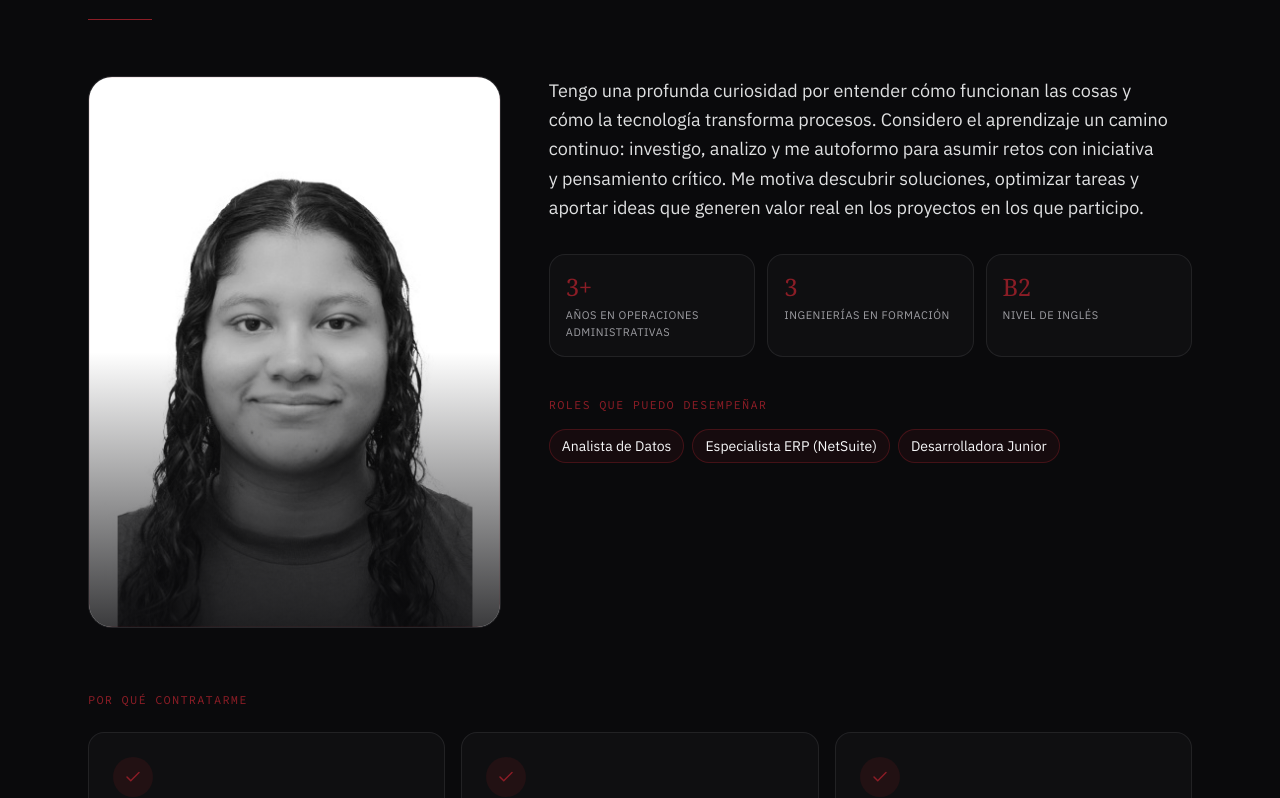
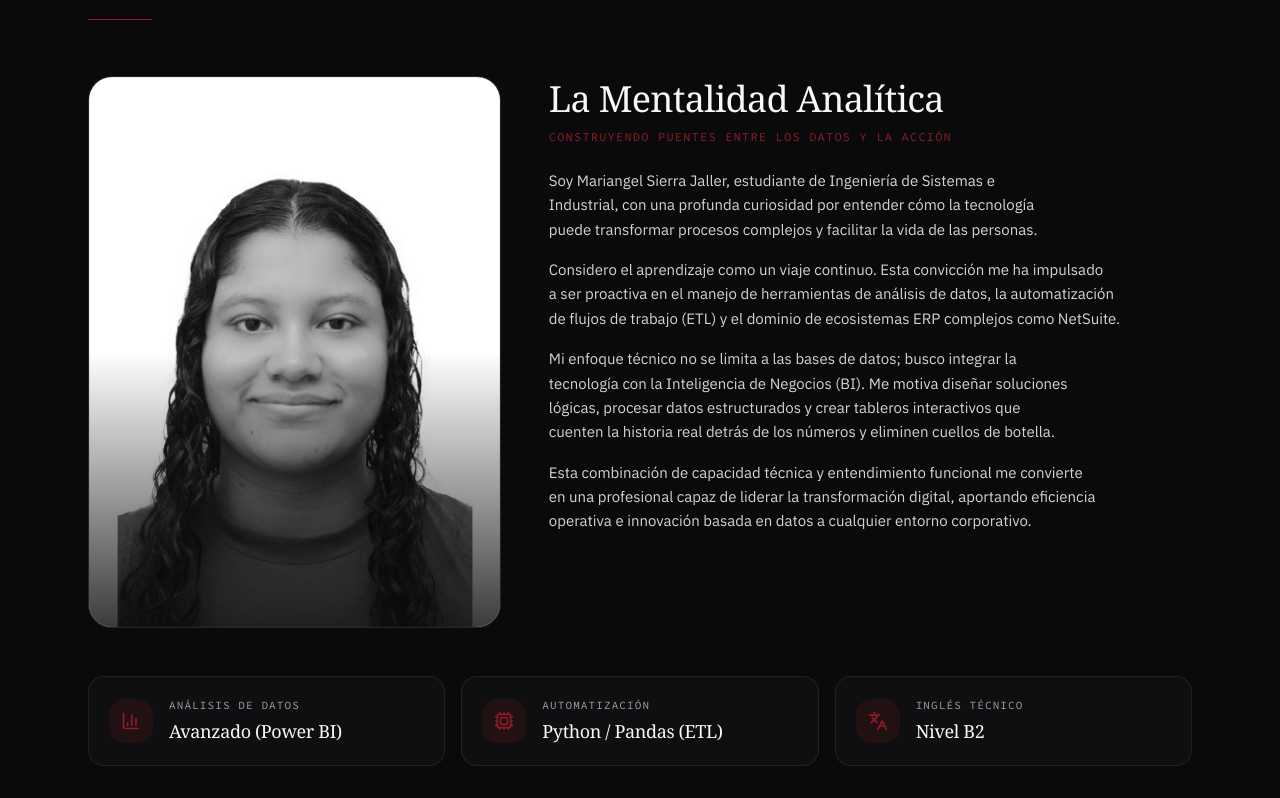
Before and after one commit to MariangelSierraJaller/mariangelsierrajaller.github.io, a React (Vite) app: page /es in a window 1280 px wide. Shown: the part 1122-1920 px from the top of the page. Built offline with nearby package versions, Linux system fonts and the light colour scheme; a web font is replaced by a local one.

Commit message:
Restructure About section and update translations

```diff
--- a/src/components/AboutSection.tsx
+++ b/src/components/AboutSection.tsx
@@ -1,25 +1,41 @@
 import { AnimatePresence, motion } from "framer-motion";
-import { Check } from "lucide-react";
+import { BarChart3, Briefcase, Check, Cpu, GraduationCap, Languages, Sparkles } from "lucide-react";
+import type { LucideIcon } from "lucide-react";
 import { useLang } from "@/context/LanguageContext";
 import { useProfile } from "@/context/ProfileContext";
 import SectionHeader from "@/components/SectionHeader";
 import portrait from "@/assets/portrait.jpg";
 
 interface Stat {
+  icon: string;
+  label: string;
   value: string;
-  label: string;
+}
+interface ProfileCopy {
+  heading: string;
+  subheading: string;
+  paragraphs: string[];
+  stats: Stat[];
+  roles: string[];
 }
 interface Why {
   title: string;
   desc: string;
 }
 
+const ICONS: Record<string, LucideIcon> = {
+  Briefcase,
+  GraduationCap,
+  Languages,
+  BarChart3,
+  Cpu,
+  Sparkles,
+};
+
 export default function AboutSection() {
   const { t } = useLang();
   const { profile } = useProfile();
-  const body = t<string>(`about.${profile}`);
-  const stats = t<Stat[]>("about.stats");
-  const roles = t<string[]>(`about.roles.${profile}`);
+  const copy = t<ProfileCopy>(`about.${profile}`);
   const whyList = t<Why[]>("about.why");
 
   return (
@@ -40,38 +56,78 @@ export default function AboutSection() {
           </div>
         </div>
 
-        {/* Copy + stats */}
+        {/* Copy */}
         <div className="md:col-span-3">
           <AnimatePresence mode="wait">
-            <motion.p
+            <motion.div
               key={profile}
               initial={{ opacity: 0, y: 12 }}
               animate={{ opacity: 1, y: 0 }}
               exit={{ opacity: 0, y: -8 }}
               transition={{ duration: 0.35 }}
-              className="text-lg leading-relaxed text-foreground/90 text-balance"
             >
-              {body}
-            </motion.p>
+              <h3 className="font-display text-3xl leading-tight text-foreground md:text-4xl">
+                {copy.heading}
+              </h3>
+              <p className="mt-2 font-mono text-xs uppercase tracking-widest text-primary">
+                {copy.subheading}
+              </p>
+              <div className="mt-6 space-y-4">
+                {copy.paragraphs.map((p, i) => (
+                  <p
+                    key={i}
+                    className="text-[15px] leading-relaxed text-foreground/85 text-balance"
+                  >
+                    {p}
+                  </p>
+                ))}
+              </div>
+            </motion.div>
           </AnimatePresence>
+        </div>
+      </div>
 
-          <div className="mt-8 grid grid-cols-3 gap-3">
-            {stats.map((s) => (
-              <div key={s.label} className="rounded-2xl border border-border bg-card/60 p-4 hover-glow">
-                <div className="font-display text-2xl text-primary">{s.value}</div>
-                <div className="mt-1 text-[11px] uppercase tracking-wider text-muted-foreground">
+      {/* Metric cards */}
+      <div className="mt-12">
+        <AnimatePresence mode="wait">
+          <motion.div
+            key={profile}
+            initial={{ opacity: 0, y: 10 }}
+            animate={{ opacity: 1, y: 0 }}
+            exit={{ opacity: 0, y: -6 }}
+            transition={{ duration: 0.35 }}
+            className="grid gap-4 md:grid-cols-3"
+          >
+            {copy.stats.map((s) => {
+              const Icon = ICONS[s.icon] ?? Sparkles;
+              return (
+                <div
+                  key={s.label}
+                  className="flex items-center gap-4 rounded-2xl border border-border bg-card/60 p-5 hover-glow"
+                >
+                  <div className="grid h-11 w-11 shrink-0 place-items-center rounded-xl bg-primary/15 text-primary">
+                    <Icon size={20} />
+                  </div>
+                  <div className="min-w-0">
+                    <div className="font-mono text-[11px] uppercase tracking-widest text-muted-foreground">
                       {s.label}
                     </div>
+                    <div className="mt-1 font-display text-lg text-foreground truncate">
+                      {s.value}
                     </div>
-            ))}
+                  </div>
+                </div>
+              );
+            })}
+          </motion.div>
+        </AnimatePresence>
       </div>
 
       {/* Roles */}
-          <div className="mt-10">
+      <div className="mt-12">
         <h3 className="font-mono text-xs uppercase tracking-widest text-primary">
           {t<string>("about.rolesTitle")}
         </h3>
-            <div className="mt-4 flex flex-wrap gap-2">
         <AnimatePresence mode="wait">
           <motion.div
             key={profile}
@@ -79,9 +135,9 @@ export default function AboutSection() {
             animate={{ opacity: 1, y: 0 }}
             exit={{ opacity: 0, y: -4 }}
             transition={{ duration: 0.3 }}
-                  className="flex flex-wrap gap-2"
+            className="mt-4 flex flex-wrap gap-2"
           >
-                  {roles.map((r) => (
+            {copy.roles.map((r) => (
               <span
                 key={r}
                 className="rounded-full border border-primary/40 bg-primary/10 px-3 py-1.5 text-sm text-foreground"
@@ -91,9 +147,6 @@ export default function AboutSection() {
             ))}
           </motion.div>
         </AnimatePresence>
-            </div>
-          </div>
-        </div>
       </div>
 
       {/* Why hire me */}
--- a/src/i18n/en.json
+++ b/src/i18n/en.json
@@ -37,18 +37,53 @@
   "about": {
     "title": "About me",
     "kicker": "Dual profile",
-    "admin": "I am a professional dedicated to efficient management, firmly convinced that what is not measured cannot be controlled. Continuous improvement is a core pillar: I plan, analyze and control administrative processes with initiative and critical thinking. I am motivated to standardize workflows, audit processes and deliver solutions that generate measurable value.",
-    "tech": "I am deeply curious about how things work and how technology transforms processes. Learning is a continuous journey: I research, analyze and self-train to take on challenges with initiative and critical thinking. I am motivated to discover solutions, optimize tasks and contribute ideas that generate real value in every project I join.",
-    "stats": [
-      { "value": "3+", "label": "years in administrative operations" },
-      { "value": "3", "label": "engineering degrees in progress" },
-      { "value": "B2", "label": "English level" }
-    ],
+    "admin": {
+      "heading": "The Strategic Vision",
+      "subheading": "Taming complexity, delivering efficiency",
+      "paragraphs": [
+        "I am Mariangel Sierra Jaller, a professional passionate about efficient management and administrative control. I firmly believe that what is not measured cannot be controlled, and I see resource optimization as the foundational pillar of business success.",
+        "My multidisciplinary training in Industrial and Systems Engineering has shaped a deep analytical mindset. I have cultivated research and strategic planning skills that let me tackle complex operational challenges with responsibility, initiative and solid critical thinking.",
+        "Throughout my career in finance and procurement, I have standardized workflows, led audits and efficiently managed the supply chain. I see administration not just as cost or inventory control, but as an active tool to generate measurable, sustainable value.",
+        "My academic and professional experiences have forged a versatile profile, capable of aligning operational efficiency with the strategic goals of the business — ensuring continuity, transparency and continuous growth."
+      ],
+      "stats": [
+        { "icon": "Briefcase", "label": "Operational Management", "value": "3+ Years" },
+        { "icon": "GraduationCap", "label": "Integral Training", "value": "3 Engineering degrees" },
+        { "icon": "Languages", "label": "Technical English", "value": "B2 Level" }
+      ],
+      "roles": [
+        "Financial Analyst",
+        "Procurement & Supply Coordinator",
+        "Process & Internal Control Auditor",
+        "Operations Analyst",
+        "Administrative Logistics Specialist",
+        "Strategic Management Assistant"
+      ]
+    },
+    "tech": {
+      "heading": "The Analytical Mindset",
+      "subheading": "Building bridges between data and action",
+      "paragraphs": [
+        "I am Mariangel Sierra Jaller, a Systems and Industrial Engineering student with a deep curiosity for how technology can transform complex processes and make people's lives easier.",
+        "I see learning as a continuous journey. This conviction has driven me to be proactive in mastering data analysis tools, workflow automation (ETL) and complex ERP ecosystems such as NetSuite.",
+        "My technical focus is not limited to databases; I aim to integrate technology with Business Intelligence (BI). I am motivated to design logical solutions, process structured data and build interactive dashboards that tell the real story behind the numbers and remove bottlenecks.",
+        "This blend of technical capability and functional understanding makes me a professional able to lead digital transformation, bringing operational efficiency and data-driven innovation to any corporate environment."
+      ],
+      "stats": [
+        { "icon": "BarChart3", "label": "Data Analysis", "value": "Advanced (Power BI)" },
+        { "icon": "Cpu", "label": "Automation", "value": "Python / Pandas (ETL)" },
+        { "icon": "Languages", "label": "Technical English", "value": "B2 Level" }
+      ],
+      "roles": [
+        "Data Analyst",
+        "Junior Developer (Python / Automation)",
+        "ERP Specialist & Integrator (Oracle NetSuite)",
+        "Junior Business Intelligence (BI) Consultant",
+        "Functional Requirements Analyst",
+        "Junior Data Engineer"
+      ]
+    },
     "rolesTitle": "Roles I can take on",
-    "roles": {
-      "admin": ["Financial Analyst", "Procurement Manager", "Process Auditor"],
-      "tech": ["Data Analyst", "ERP Specialist (NetSuite)", "Junior Developer"]
-    },
     "whyTitle": "Why hire me",
     "why": [
       { "title": "Business vision + technical capability", "desc": "I translate business needs into tangible technological solutions." },
--- a/src/i18n/es.json
+++ b/src/i18n/es.json
@@ -37,18 +37,53 @@
   "about": {
     "title": "Sobre mí",
     "kicker": "Perfil dual",
-    "admin": "Soy una persona con profunda vocación por la gestión eficiente, convencida de que lo que no se mide no se controla y que la tecnología optimiza recursos. Considero la mejora continua un pilar fundamental: analizo, planifico y controlo procesos administrativos con responsabilidad, iniciativa y pensamiento crítico. Me motiva estandarizar flujos, auditar procesos y aportar soluciones que generen valor medible.",
-    "tech": "Tengo una profunda curiosidad por entender cómo funcionan las cosas y cómo la tecnología transforma procesos. Considero el aprendizaje un camino continuo: investigo, analizo y me autoformo para asumir retos con iniciativa y pensamiento crítico. Me motiva descubrir soluciones, optimizar tareas y aportar ideas que generen valor real en los proyectos en los que participo.",
-    "stats": [
-      { "value": "3+", "label": "años en operaciones administrativas" },
-      { "value": "3", "label": "ingenierías en formación" },
-      { "value": "B2", "label": "nivel de inglés" }
-    ],
+    "admin": {
+      "heading": "La Visión Estratégica",
+      "subheading": "Optimizando la complejidad, entregando eficiencia",
+      "paragraphs": [
+        "Soy Mariangel Sierra Jaller, una profesional apasionada por la gestión eficiente y el control administrativo. Estoy convencida de que lo que no se mide no se puede controlar, y veo en la optimización de recursos el pilar fundamental para el éxito empresarial.",
+        "Mi formación multidisciplinaria en Ingeniería Industrial y de Sistemas me ha permitido desarrollar una mentalidad analítica profunda. He cultivado habilidades de investigación y planeación estratégica que me permiten abordar retos operativos complejos con responsabilidad, iniciativa y un sólido pensamiento crítico.",
+        "A lo largo de mi trayectoria en el área financiera y de compras, he estandarizado flujos de trabajo, liderado auditorías y gestionado eficientemente la cadena de suministro. Veo la administración no solo como un control de gastos o inventarios, sino como una herramienta activa para generar valor medible y sostenible.",
+        "Mis experiencias académicas y profesionales me han forjado como un perfil versátil, capaz de alinear la eficiencia operativa con los objetivos estratégicos del negocio, garantizando la continuidad, la transparencia y el crecimiento continuo."
+      ],
+      "stats": [
+        { "icon": "Briefcase", "label": "Gestión Operativa", "value": "3+ Años" },
+        { "icon": "GraduationCap", "label": "Formación Integral", "value": "3 Ingenierías en curso" },
+        { "icon": "Languages", "label": "Inglés Técnico", "value": "Nivel B2" }
+      ],
+      "roles": [
+        "Analista Financiera",
+        "Coordinadora de Compras y Suministros",
+        "Auditora de Procesos y Control Interno",
+        "Analista de Operaciones",
+        "Especialista en Logística Administrativa",
+        "Asistente de Gerencia Estratégica"
+      ]
+    },
+    "tech": {
+      "heading": "La Mentalidad Analítica",
+      "subheading": "Construyendo puentes entre los datos y la acción",
+      "paragraphs": [
+        "Soy Mariangel Sierra Jaller, estudiante de Ingeniería de Sistemas e Industrial, con una profunda curiosidad por entender cómo la tecnología puede transformar procesos complejos y facilitar la vida de las personas.",
+        "Considero el aprendizaje como un viaje continuo. Esta convicción me ha impulsado a ser proactiva en el manejo de herramientas de análisis de datos, la automatización de flujos de trabajo (ETL) y el dominio de ecosistemas ERP complejos como NetSuite.",
+        "Mi enfoque técnico no se limita a las bases de datos; busco integrar la tecnología con la Inteligencia de Negocios (BI). Me motiva diseñar soluciones lógicas, procesar datos estructurados y crear tableros interactivos que cuenten la historia real detrás de los números y eliminen cuellos de botella.",
+        "Esta combinación de capacidad técnica y entendimiento funcional me convierte en una profesional capaz de liderar la transformación digital, aportando eficiencia operativa e innovación basada en datos a cualquier entorno corporativo."
+      ],
+      "stats": [
+        { "icon": "BarChart3", "label": "Análisis de Datos", "value": "Avanzado (Power BI)" },
+        { "icon": "Cpu", "label": "Automatización", "value": "Python / Pandas (ETL)" },
+        { "icon": "Languages", "label": "Inglés Técnico", "value": "Nivel B2" }
+      ],
+      "roles": [
+        "Analista de Datos (Data Analyst)",
+        "Desarrolladora Junior (Python / Automatización)",
+        "Especialista e Integradora ERP (Oracle NetSuite)",
+        "Consultora Junior de Inteligencia de Negocios (BI)",
+        "Analista Funcional de Requerimientos",
+        "Ingeniera de Datos Junior"
+      ]
+    },
     "rolesTitle": "Roles que puedo desempeñar",
-    "roles": {
-      "admin": ["Analista Financiera", "Gestora de Compras", "Auditora de Procesos"],
-      "tech": ["Analista de Datos", "Especialista ERP (NetSuite)", "Desarrolladora Junior"]
-    },
     "whyTitle": "Por qué contratarme",
     "why": [
       { "title": "Visión de negocio + capacidad técnica", "desc": "Traduzco necesidades del negocio en soluciones tecnológicas tangibles." },
```
Lines whose indentation alone changed are shown as unchanged.
